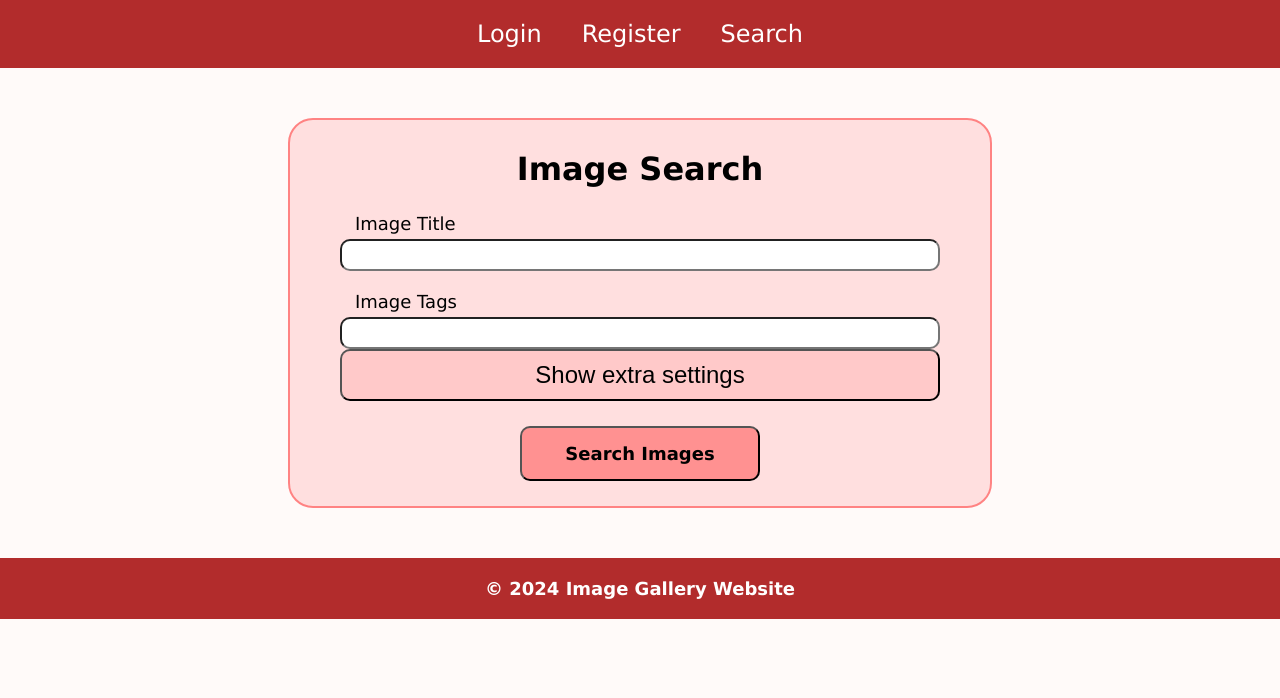
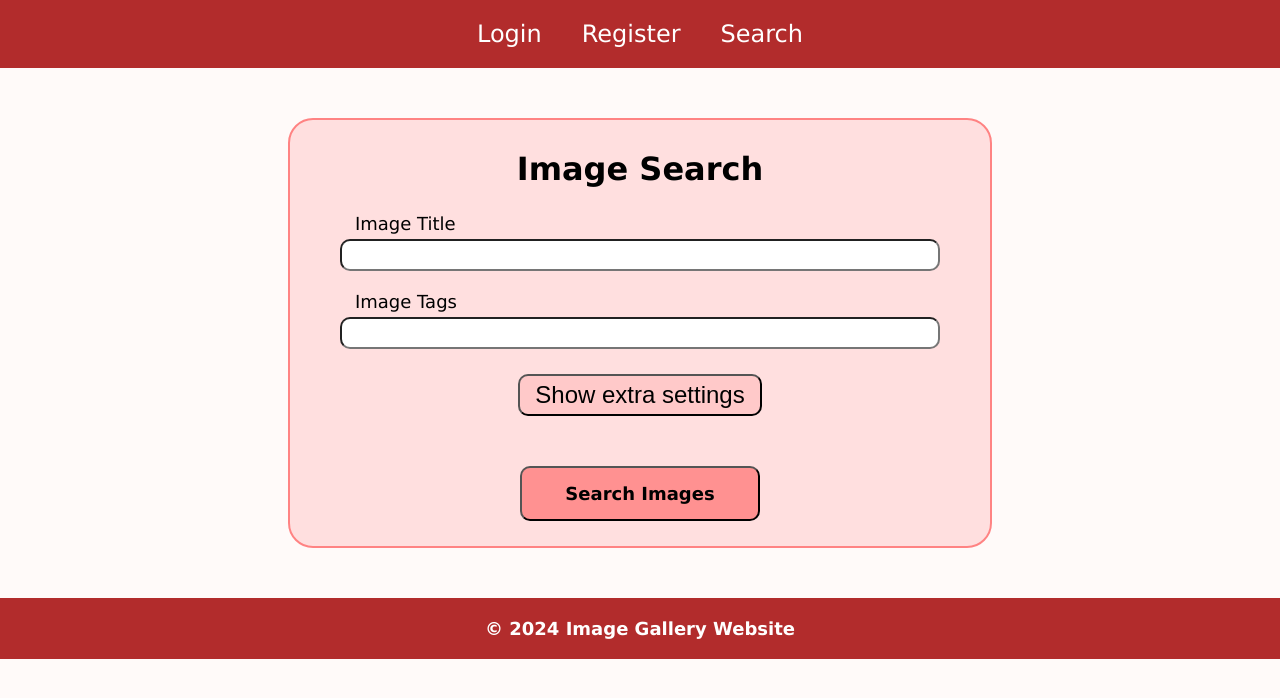
Before and after one commit to ArminasAcas/React-Image-Gallery-Website, a React (Vite) app: page /Search in a window 1280 px wide. Shown: the top 698 px of the page. Built offline with nearby package versions, Linux system fonts and the light colour scheme.

Commit message:
Button component improvements

```diff
--- a/src/components/ButtonComponent.tsx
+++ b/src/components/ButtonComponent.tsx
@@ -1,10 +1,13 @@
 import "../css/ButtonComponent.css"
 
-export default function Button(props: {text:string, onClick?: () => void, onClickKeepPressed?: boolean}) {
+export default function Button(props: {text:string, onClick?: () => void, onClickKeepPressed?: boolean, variant?: string}) {
     let classNames = "button ";
 
     function selectClassNames() {
-        if (props.onClickKeepPressed) classNames += "button--pressed"
+        switch(props.variant) {
+            case "mini": classNames += " button--mini";
+        }
+        if (props.onClickKeepPressed) classNames += " button--pressed";
     }
 
     selectClassNames();
--- a/src/components/SearchFormComponent.tsx
+++ b/src/components/SearchFormComponent.tsx
@@ -77,7 +77,7 @@ export default function SearchForm() {
                 <Label htmlFor="tags" text="Image Tags" />
                 <InputText type="text" id="tags" name="tags" value={tags} onChange={handleTagChange}/>
                 { areSettingsExpanded ? extraSettings : null }
-                <Button text={inputButtonText} onClick={handleExpandSettingsButtonClick}/>
+                <Button text={inputButtonText} onClick={handleExpandSettingsButtonClick} variant="mini"/>
                 <InputButton type="submit" value="Search Images" />
             </Form>
         </>
--- a/src/css/ButtonComponent.css
+++ b/src/css/ButtonComponent.css
@@ -3,6 +3,15 @@
     font-size: x-large;
     border-radius: 10px;
     background-color: rgb(255, 201, 201);
+    align-self: center;
+}
+
+.button--mini {
+    padding: 5px 15px 5px 15px;
+    font-size: x-large;
+    border-radius: 10px;
+    background-color: rgb(255, 201, 201);
+    margin: 25px 0 25px 0;
 }
 
 .button:hover {
```
